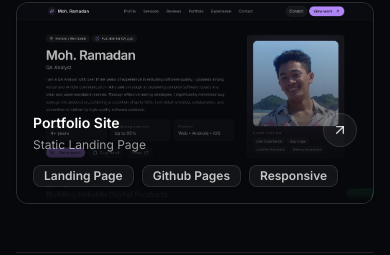
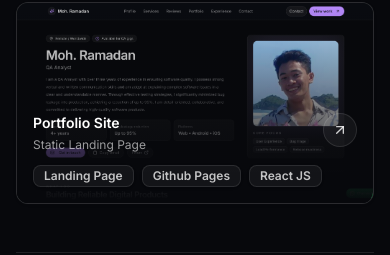
Before and after one commit to MohRamadan24/Portfolio, a React (Create React App) app: page / in a window 390 px wide. Shown: the part 6662-6917 px from the top of the page. Built offline with nearby package versions, Linux system fonts and the light colour scheme.

Commit message:
ubah dikit mock, tag responsive ubah jadi react js untuk portfolio

```diff
--- a/src/mock/mock_en.js
+++ b/src/mock/mock_en.js
@@ -302,7 +302,7 @@ export const portfolioItems = [
     href: "https://mohramadan.trinitymerge.my.id/",
     thumbnail:
       "/images/screenshotPortfolio3.png",
-    tags: ["Landing Page", "Github Pages", "Responsive"],
+    tags: ["Landing Page", "Github Pages", "React JS"],
   },
 ];
 
--- a/src/mock/mock_id.js
+++ b/src/mock/mock_id.js
@@ -300,7 +300,7 @@ export const portfolioItems = [
     href: "https://mohramadan.trinitymerge.my.id/",
     thumbnail:
       "/images/screenshotPortfolio3.png",
-    tags: ["Landing Page", "Github Pages", "Responsive"],
+    tags: ["Landing Page", "Github Pages", "React JS"],
   },
 ];
 
--- a/src/mock/mock_jp.js
+++ b/src/mock/mock_jp.js
@@ -305,7 +305,7 @@ export const portfolioItems = [
     href: "https://mohramadan.trinitymerge.my.id/",
     thumbnail:
       "/images/screenshotPortfolio3.png",
-    tags: ["Landing Page", "Github Pages", "Responsive"],
+    tags: ["Landing Page", "Github Pages", "React JS"],
   },
 ];
 
```
